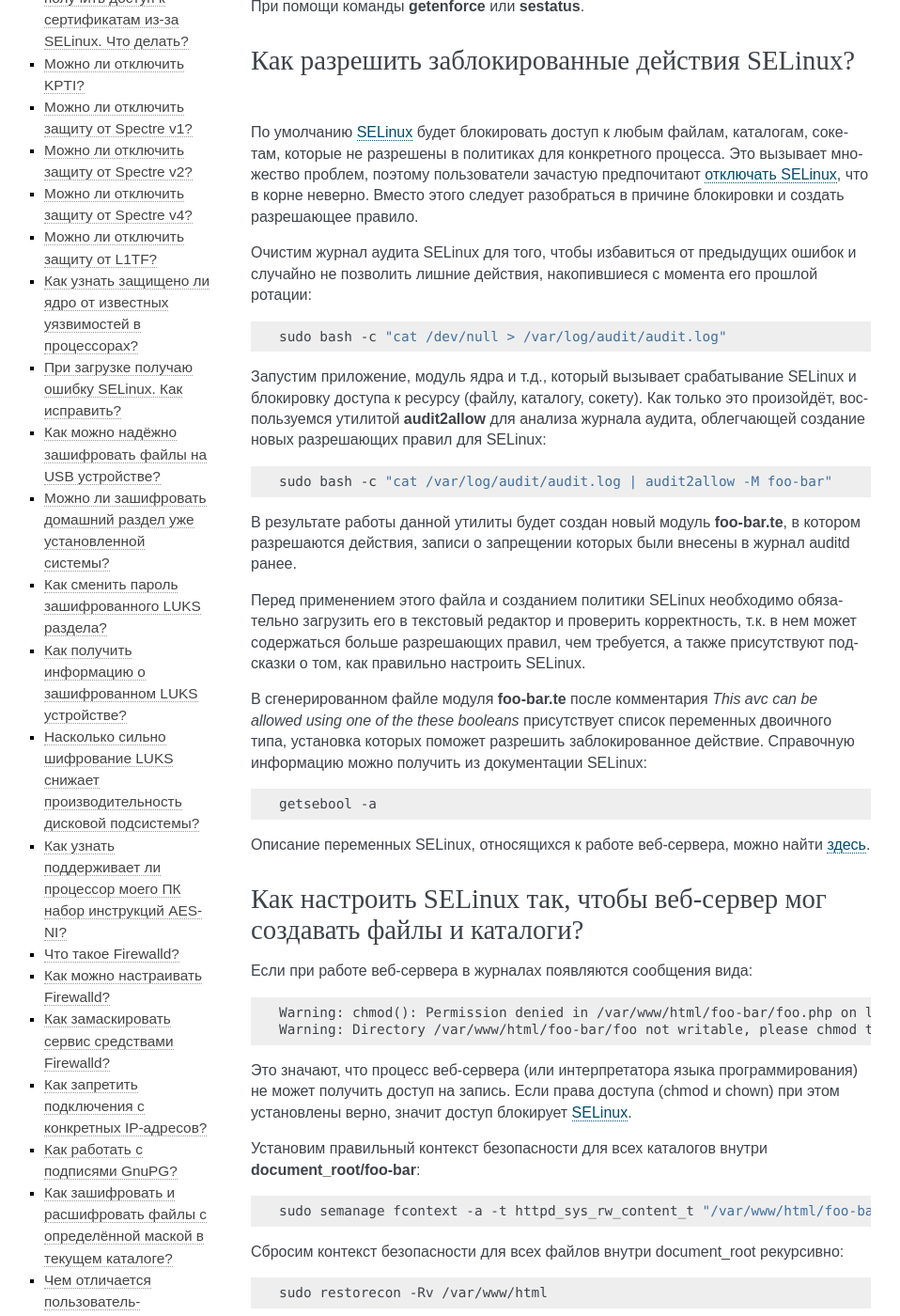
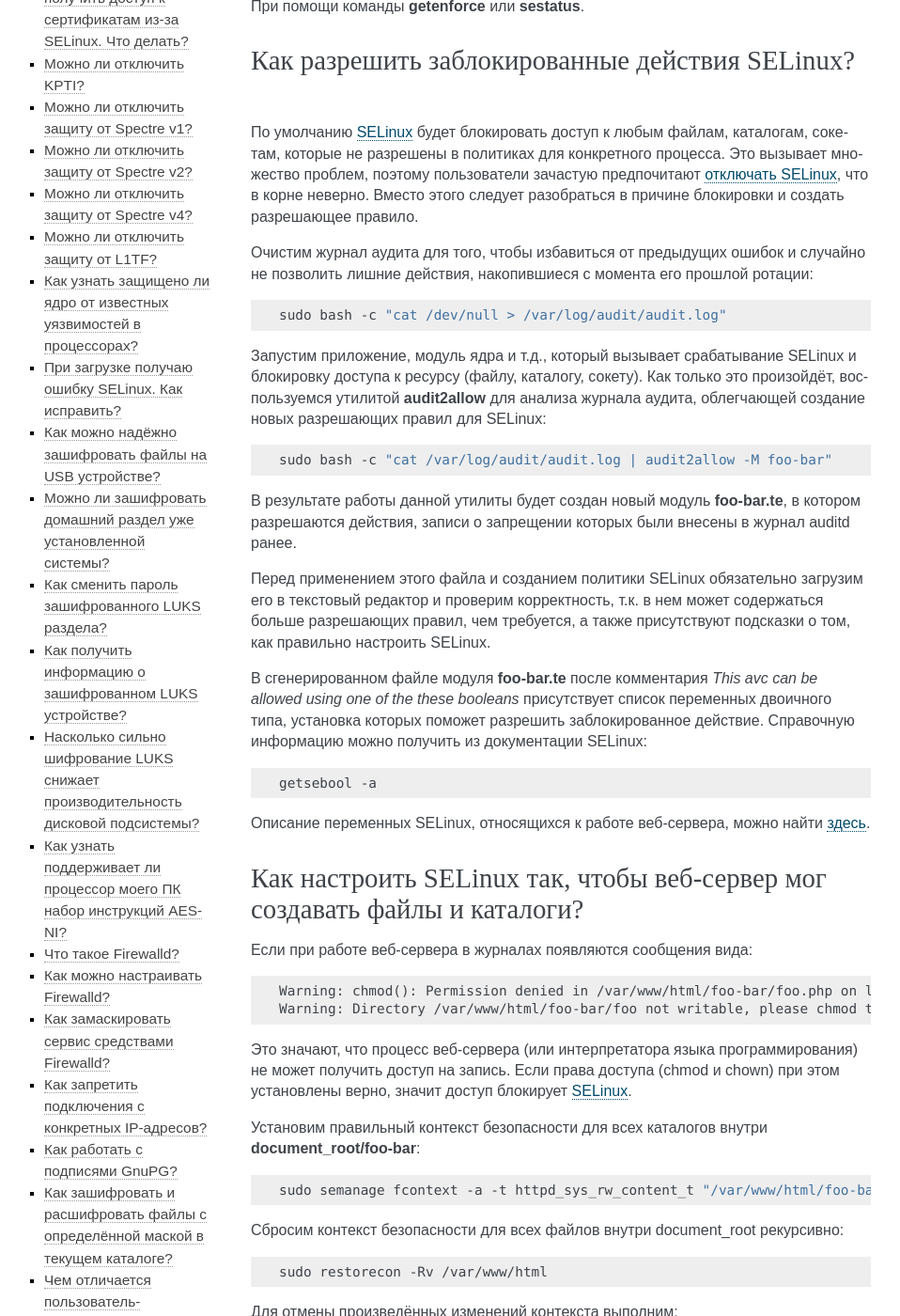
Before and after one commit to RussianFedora/FAQ, a Sphinx documentation site: the page built from source/security.rst, in a window 1280 px wide and 1400 px high, scrolled down 918 px. Shown: the whole window at 94% size, without its empty margins (153-1111 px from the left). Built offline with Sphinx 7.4.7, drawn with Linux system fonts in a browser that asks for light colours; some of the changed text lies outside the part shown.

Commit message:
Some minor changes.

```diff
--- a/source/security.rst
+++ b/source/security.rst
@@ -73,7 +73,7 @@ SELinux - это мандатная система контроля доступ
 
 По умолчанию :ref:`SELinux <selinux>` будет блокировать доступ к любым файлам, каталогам, сокетам, которые не разрешены в политиках для конкретного процесса. Это вызывает множество проблем, поэтому пользователи зачастую предпочитают :ref:`отключать SELinux <selinux-disable>`, что в корне неверно. Вместо этого следует разобраться в причине блокировки и создать разрешающее правило.
 
-Очистим журнал аудита SELinux для того, чтобы избавиться от предыдущих ошибок и случайно не позволить лишние действия, накопившиеся с момента его прошлой ротации:
+Очистим журнал аудита для того, чтобы избавиться от предыдущих ошибок и случайно не позволить лишние действия, накопившиеся с момента его прошлой ротации:
 
 .. code-block:: bash
 
@@ -87,7 +87,7 @@ SELinux - это мандатная система контроля доступ
 
 В результате работы данной утилиты будет создан новый модуль **foo-bar.te**, в котором разрешаются действия, записи о запрещении которых были внесены в журнал auditd ранее.
 
-Перед применением этого файла и созданием политики SELinux необходимо обязательно загрузить его в текстовый редактор и проверить корректность, т.к. в нем может содержаться больше разрешающих правил, чем требуется, а также присутствуют подсказки о том, как правильно настроить SELinux.
+Перед применением этого файла и созданием политики SELinux обязательно загрузим его в текстовый редактор и проверим корректность, т.к. в нем может содержаться больше разрешающих правил, чем требуется, а также присутствуют подсказки о том, как правильно настроить SELinux.
 
 В сгенерированном файле модуля **foo-bar.te** после комментария *This avc can be allowed using one of the these booleans* присутствует список переменных двоичного типа, установка которых поможет разрешить заблокированное действие. Справочную информацию можно получить из документации SELinux:
 
@@ -124,13 +124,13 @@ SELinux - это мандатная система контроля доступ
 
     sudo restorecon -Rv /var/www/html
 
-Для отмены произведённых изменений контекста можно выполнить:
+Для отмены произведённых изменений контекста выполним:
 
 .. code-block:: bash
 
     sudo semanage fcontext -d "/var/www/html/foo-bar(/.*)?"
 
-Получить список контекстов для httpd можно так:
+Получим список контекстов для httpd:
 
 .. code-block:: bash
 
@@ -193,7 +193,7 @@ SELinux - это мандатная система контроля доступ
 
 Откроем текствый редактор и создадим новый модуль **httpd_network.te**:
 
-.. code-block:: bash
+.. code-block:: text
 
     module httpd_connect 1.0;
 
```
Also changed, not shown: other parts of source/security.rst (+2 -2 lines).
